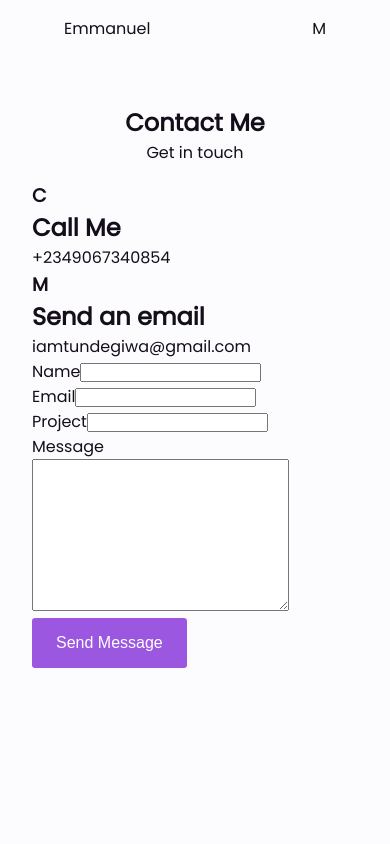
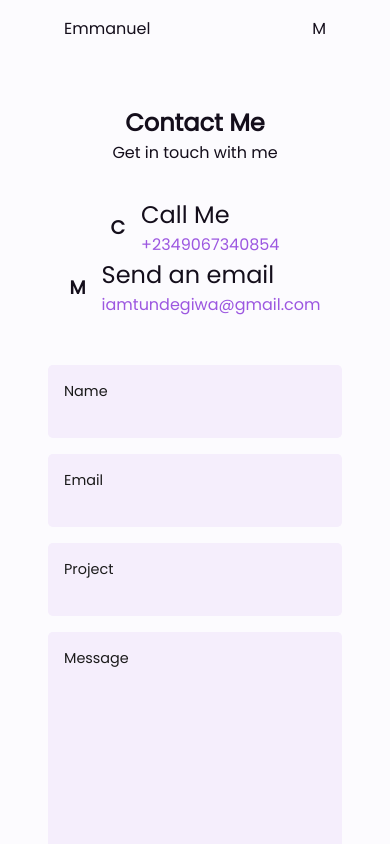
Before and after one commit to auleki/portfolio-ts, a React (Create React App) app: page /contact in a window 390 px wide. Shown: the top 844 px of the page. Built offline with nearby package versions, Linux system fonts and the light colour scheme.

Commit message:
contact page made responsive

```diff
--- a/src/component/constants.ts
+++ b/src/component/constants.ts
@@ -6,7 +6,8 @@ export const colors = {
     lightPurple: "#d9b6fc",
     white: "#fff",
     black: "#1a1a1a",
-    gray: "#E2E2E2"
+    gray: "#E2E2E2",
+    fieldBg: "#f5eefc"
   },
   dark: {
     text: "#fff",
--- a/src/component/pages/Contact.tsx
+++ b/src/component/pages/Contact.tsx
@@ -2,21 +2,26 @@ import SectionTitle from "../../layout/SectionTitle"
 import { PageContainer, SButton, SContact } from "../styledComponents"
 
 const Contact = () => {
+
+  // const sendMessage = (e: React.FormEventHandler<HTMLFormElement>) => {
+  //   e.preventDefault()
+  // }
+
   return (
     <PageContainer>
       <SContact>
-        <SectionTitle title="Contact Me" description="Get in touch" />
+        <SectionTitle title="Contact Me" description="Get in touch with me" />
         <section className="container">
           <div className="actions">
             <section className="action">
-              <h3 className="icon">C</h3>
+              <h1 className="icon">C</h1>
               <div className="detail">
                 <h2>Call Me</h2>
                 <p>+2349067340854</p>
               </div>
             </section>
             <section className="action">
-              <h3 className="icon">M</h3>
+              <h1 className="icon">M</h1>
               <div className="detail">
                 <h2>Send an email</h2>
                 <p>iamtundegiwa@gmail.com</p>
@@ -42,7 +47,7 @@ const Contact = () => {
               <label htmlFor="message">Message</label>
               <textarea name="message" cols={30} rows={10}></textarea>
             </div>
-            <div className="inputGroup">
+            <div className="buttonGroup">
               <SButton>Send Message</SButton>
             </div>
           </form>
--- a/src/component/styledComponents.ts
+++ b/src/component/styledComponents.ts
@@ -1,5 +1,5 @@
 import styled, { css } from "styled-components";
-import { colors } from "./constants";
+import { colors, fonts } from "./constants";
 
 export const SHeader = styled.div(
   ({ theme }) => css`
@@ -108,7 +108,7 @@ export const SNavbar = styled.nav(
 
 export const STitle = styled.h1(
   () => css`
-    font-weight: 400;
+    /* font-weight: 400; */
   `
 );
 
@@ -463,8 +463,88 @@ export const SProjects = styled.div(
 );
 
 export const SContact = styled.div(
-  () => css`
-    // TBS
+  ({ theme }) => css`
+    .container {
+      display: flex;
+      /* border: 1px solid crimson; */
+      padding: 1rem 0;
+      justify-content: center;
+      gap: 2rem;
+
+      .action {
+        align-items: center;
+        display: flex;
+        gap: 1rem;
+        h2 {
+          font-weight: 400;
+        }
+        p {
+          color: ${colors.general.purple};
+        }
+      }
+
+      .form {
+        padding: 1rem;
+        color: ${colors.general.black};
+
+
+        .row {
+          display: flex;
+          gap: 1rem;
+        }
+      }
+
+      .buttonGroup {
+        button {
+          width: 100%;
+        }
+      }
+
+      .inputGroup {
+        display: flex;
+        flex-direction: column;
+        background: ${colors.general.fieldBg};
+        margin-bottom: 1rem;
+        padding: 1rem 1rem 0 1rem;
+        border-radius: .3rem;
+        label {
+          font-size: .9rem;
+        }
+        input, textarea {
+          font-family: ${fonts.body};
+          color: ${theme.buttonBg};
+          padding-bottom: 1rem;
+          outline: none;
+          border: none;
+          background: transparent;
+        }
+      }
+    }
+
+    @media (max-width: 750px) {
+      .container {
+        display: flex;
+        flex-direction: column;
+
+        .form {
+          .row {
+            display: flex;
+            flex-direction: column;
+            gap: 0;
+          }
+        }
+      }
+    }
+
+    @media (max-width: 450px) {
+      .container {
+        .actions {
+          display: flex;
+          flex-direction: column;
+          align-items: center;
+        }
+      }
+    }
   `
 );
 
```
Also changed, not shown: 2 other files (tests, documents, lock files or other folders).
